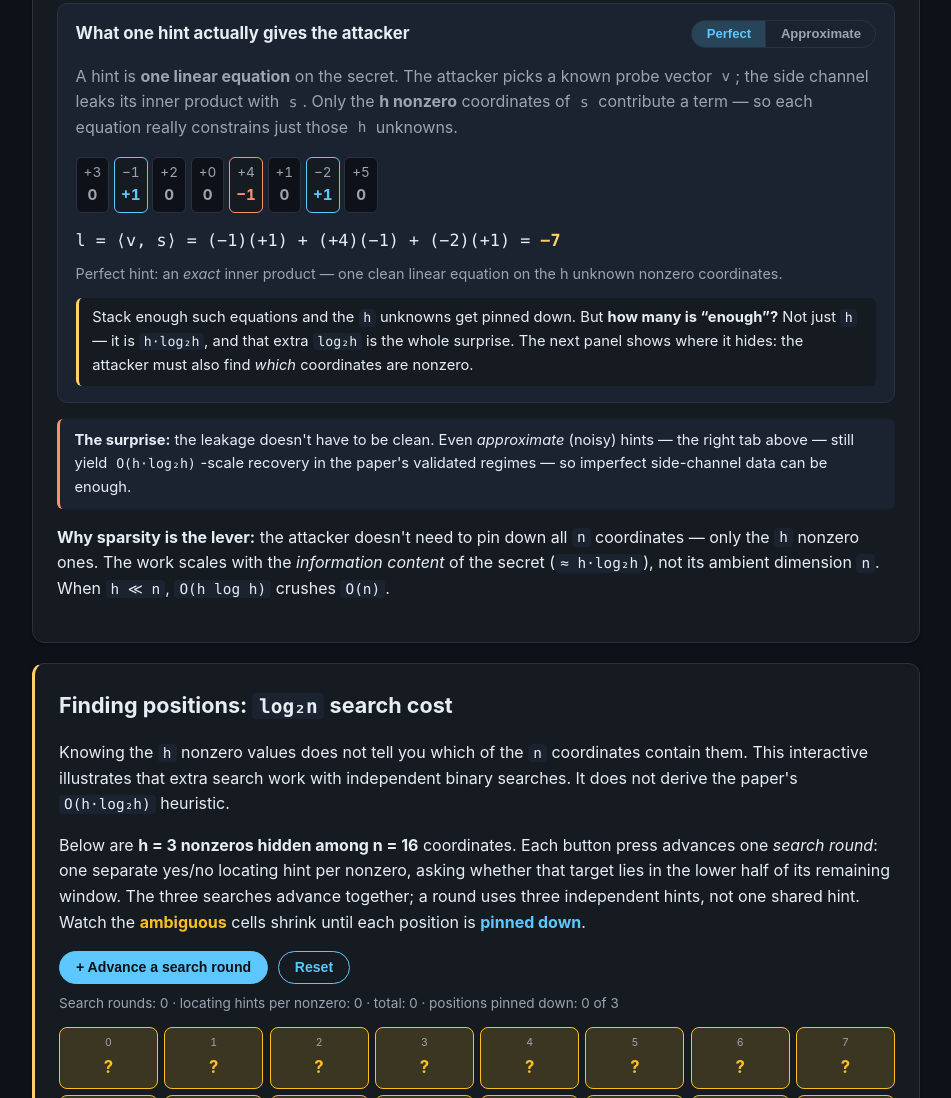
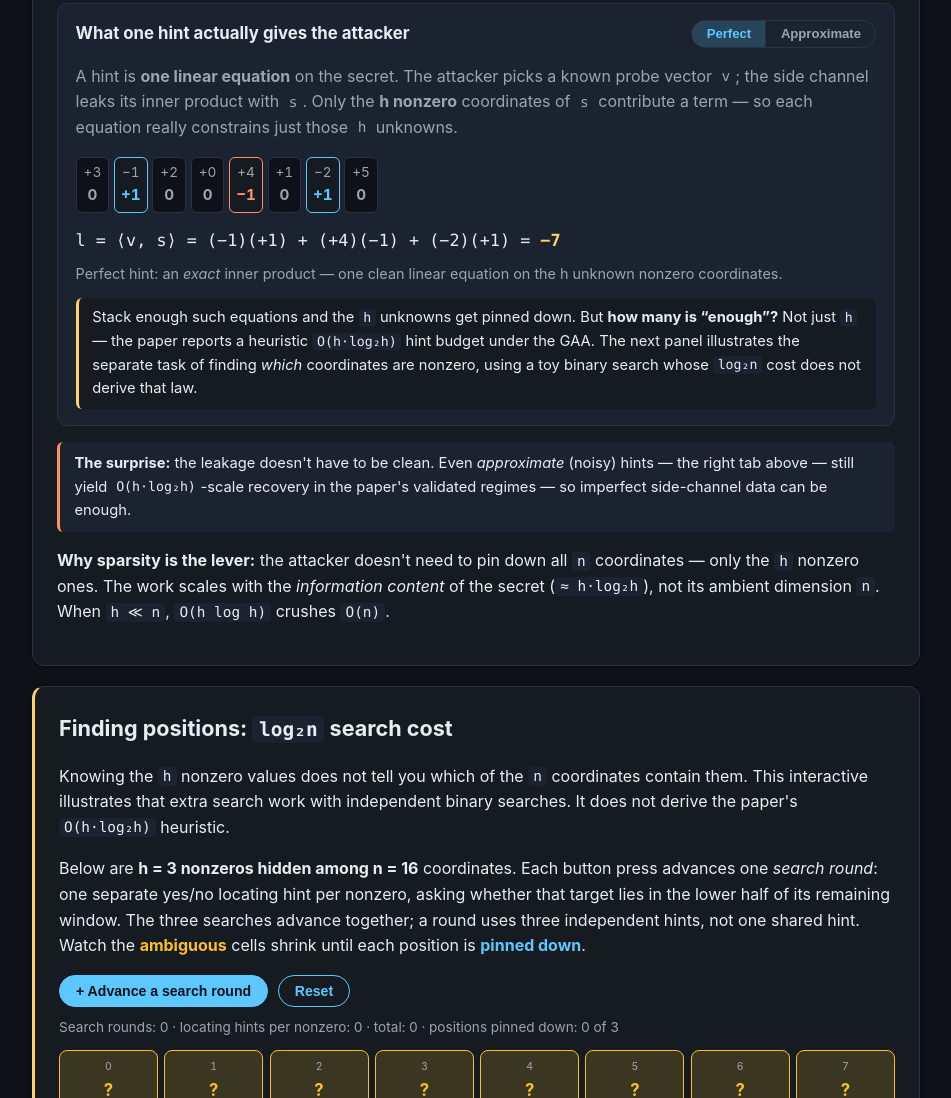
Before and after one commit to systemslibrarian/crypto-lab-lwe-hints, a website built with Vite: page index.html in a window 1280 px wide. Shown: the part 3431-4529 px from the top of the page, without its empty margins (164-1115 px from the left). Built offline with nearby package versions, Linux system fonts and the light colour scheme.

Commit message:
Clarify transition into the position-search exhibit

```diff
--- a/index.html
+++ b/index.html
@@ -365,9 +365,10 @@
           <p class="he-takeaway">
             Stack enough such equations and the <code>h</code> unknowns get pinned
             down. But <strong>how many is “enough”?</strong> Not just <code>h</code> —
-            it is <code>h·log₂h</code>, and that extra <code>log₂h</code> is the whole
-            surprise. The next panel shows where it hides: the attacker must also find
-            <em>which</em> coordinates are nonzero.
+            the paper reports a heuristic <code>O(h·log₂h)</code> hint budget
+            under the GAA. The next panel illustrates the separate task of finding
+            <em>which</em> coordinates are nonzero, using a toy binary search whose
+            <code>log₂n</code> cost does not derive that law.
           </p>
         </div>
 
```
